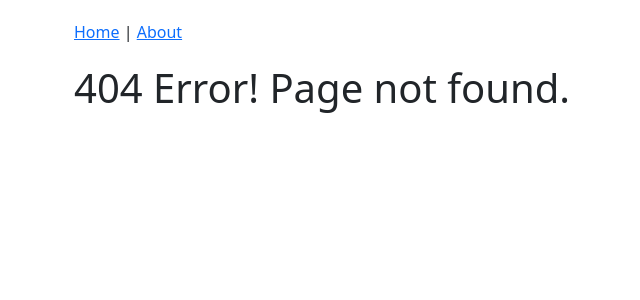
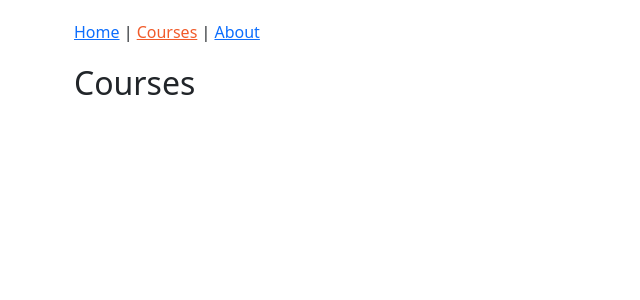
Before and after one commit to heimanchan/pluralsight, a React app in the folder building-apps-reat-redux/: page /courses in a window 1280 px wide. Before the commit this address had no page. Shown: the top 300 px of the page, without its empty margins (153-793 px from the left). Built offline with nearby package versions, Linux system fonts and the light colour scheme.

Commit message:
Add Courses page

```diff
--- a/building-apps-reat-redux/src/components/App.js
+++ b/building-apps-reat-redux/src/components/App.js
@@ -4,6 +4,7 @@
 import AboutPage from "./about/AboutPage";
 import Header from "./common/Header";
 import PageNotFound from "./PageNotFound";
+import CoursesPage from "./courses/CoursesPage";
 
 function App() {
   return (
@@ -12,6 +13,7 @@
       <Switch>
         <Route exact path="/" component={HomePage} />
         <Route path="/about" component={AboutPage} />
+        <Route path="/courses" component={CoursesPage} />
         <Route component={PageNotFound} />
       </Switch>
     </div>
--- a/building-apps-reat-redux/src/components/common/Header.js
+++ b/building-apps-reat-redux/src/components/common/Header.js
@@ -10,7 +10,11 @@
         Home
       </NavLink>
       {" | "}
-      <NavLink to="/about" activeStyle={activeStyle} exact>
+      <NavLink to="/courses" activeStyle={activeStyle}>
+        Courses
+      </NavLink>
+      {" | "}
+      <NavLink to="/about" activeStyle={activeStyle}>
         About
       </NavLink>
     </nav>
--- /dev/null
+++ b/building-apps-reat-redux/src/components/courses/CoursesPage.js
@@ -0,0 +1,9 @@
+import React from "react";
+
+class CoursesPage extends React.Component {
+  render() {
+    return <h2>Courses</h2>;
+  }
+}
+
+export default CoursesPage;
```
